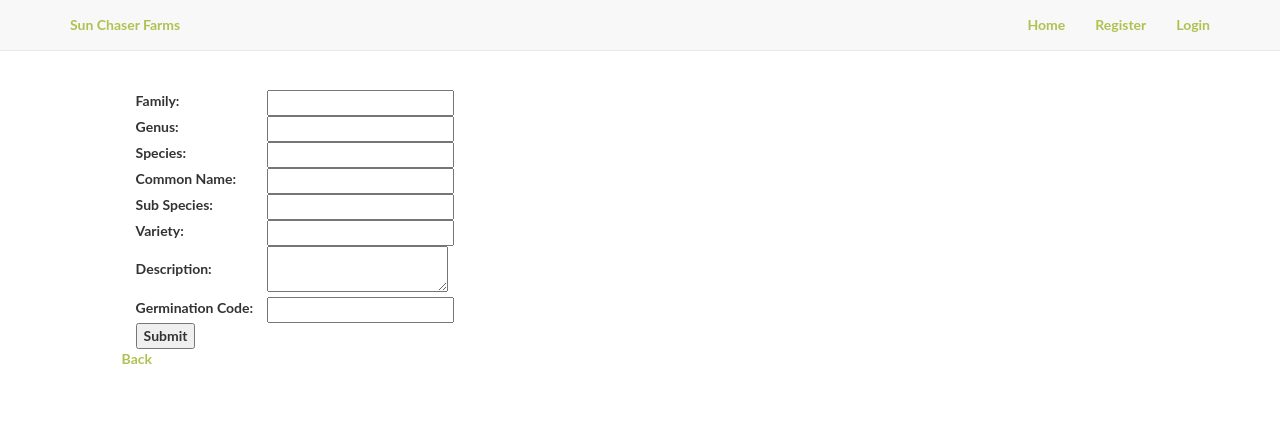
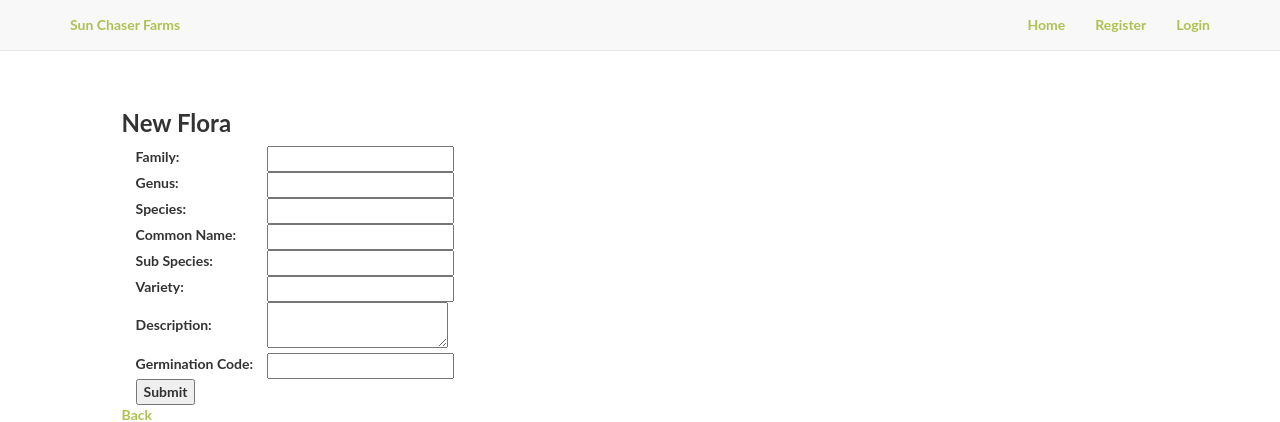
Before and after one commit to TomOwens321/bbb-db, a Flask app: page /flora/new/ in a window 1280 px wide. Shown: the top 422 px of the page. Run offline with Flask 2, Linux system fonts and the light colour scheme; tables that the repository leaves empty hold one stand-in row (values such as "Sample post"); some libraries are stand-ins or nearby versions.

Commit message:
Show plant name on edit form

```diff
--- a/bbb/routes/flora/routes.py
+++ b/bbb/routes/flora/routes.py
@@ -57,7 +57,7 @@ def new_flora(id=None):
 
         else:
             flash('Unable to save Flora')
-    return render_template('flora/form.html', form=form, gl=genus_list, sl=species_list, fl=family_list)
+    return render_template('flora/form.html', form=form, gl=genus_list, sl=species_list, fl=family_list, name=plant.name)
 
 @flora.route('/flora/<int:id>/')
 def show_flora(id):
--- a/bbb/templates/flora/form.html
+++ b/bbb/templates/flora/form.html
@@ -9,6 +9,11 @@
   </ul>
   {% endif %}
   {% endwith %}
+  {% if name %}
+    <h3>Editing {{ name }}</h3>
+  {% else %}
+    <h3>New Flora</h3>
+  {% endif %}
   <div class=form>
         <form action="" method="post">
             <div>
```
